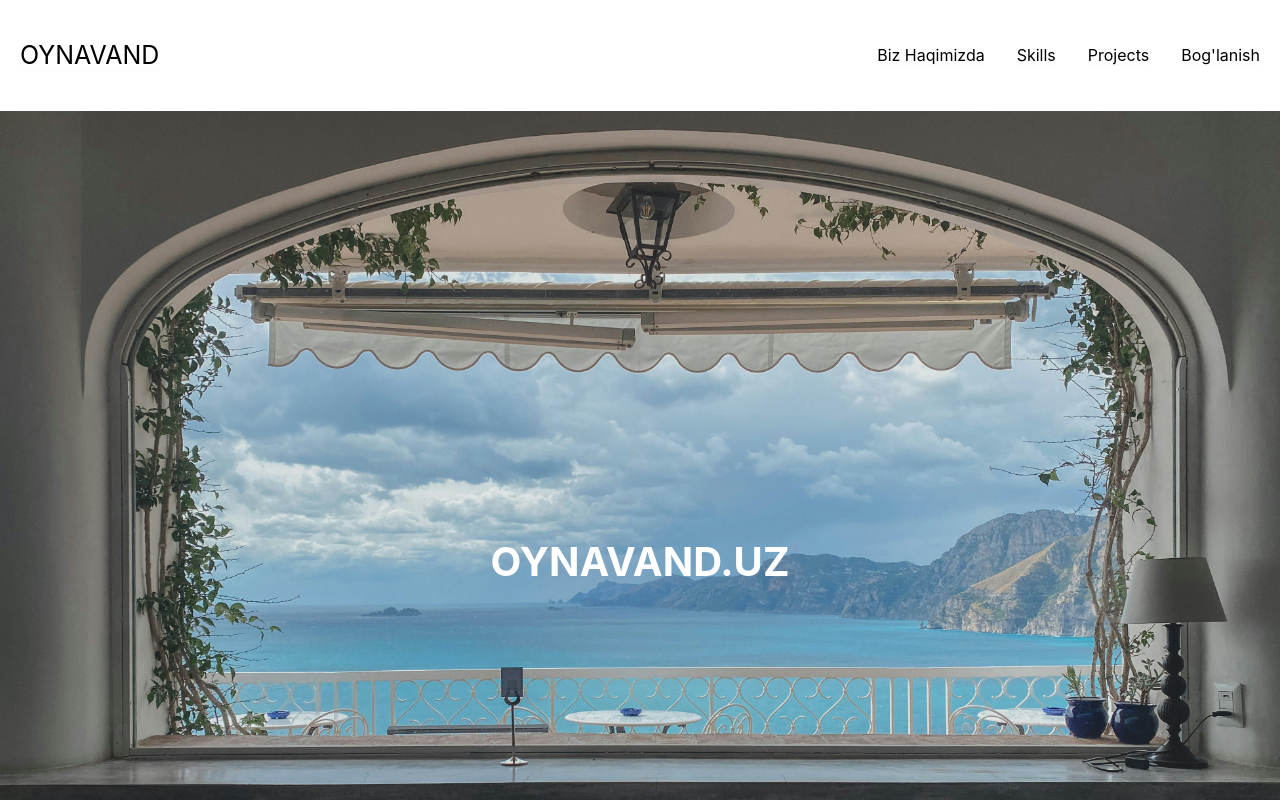
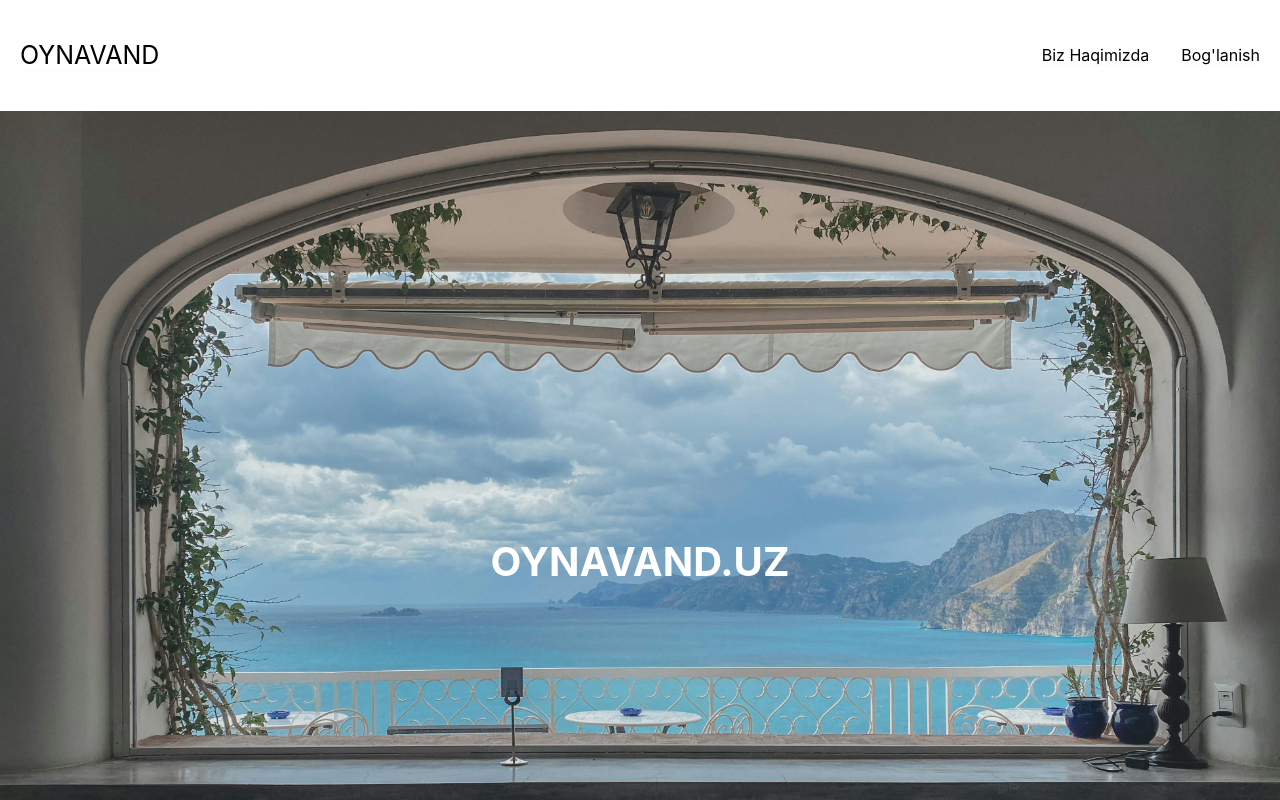
Before and after one commit to wifv/oynavand, a React (Vite) app: page / in a window 1280 px wide. Shown: the top 800 px of the page. Built offline with nearby package versions, Linux system fonts and the light colour scheme.

Commit message:
landing page done

```diff
--- a/src/assets/pages/Navbar.tsx
+++ b/src/assets/pages/Navbar.tsx
@@ -17,8 +17,6 @@ const Navbar = () => {
           <a className="logo" href='/'>OYNAVAND</a>
           <ul className={showMenu ? "active-nav-right" : "nav-right"} id='nav-right'>
               <li className="nav-item"><a href='/about'>Biz Haqimizda</a></li>
-              <li className="nav-item"><a href='/skills'>Skills</a></li>
-              <li className="nav-item"><a href='#'>Projects</a></li>
               <li className="nav-item"><a href='/contact'>Bog'lanish</a></li>
           </ul>
           <img src={menu} alt="navigation menu" className='menu' onClick={show}/>
```
